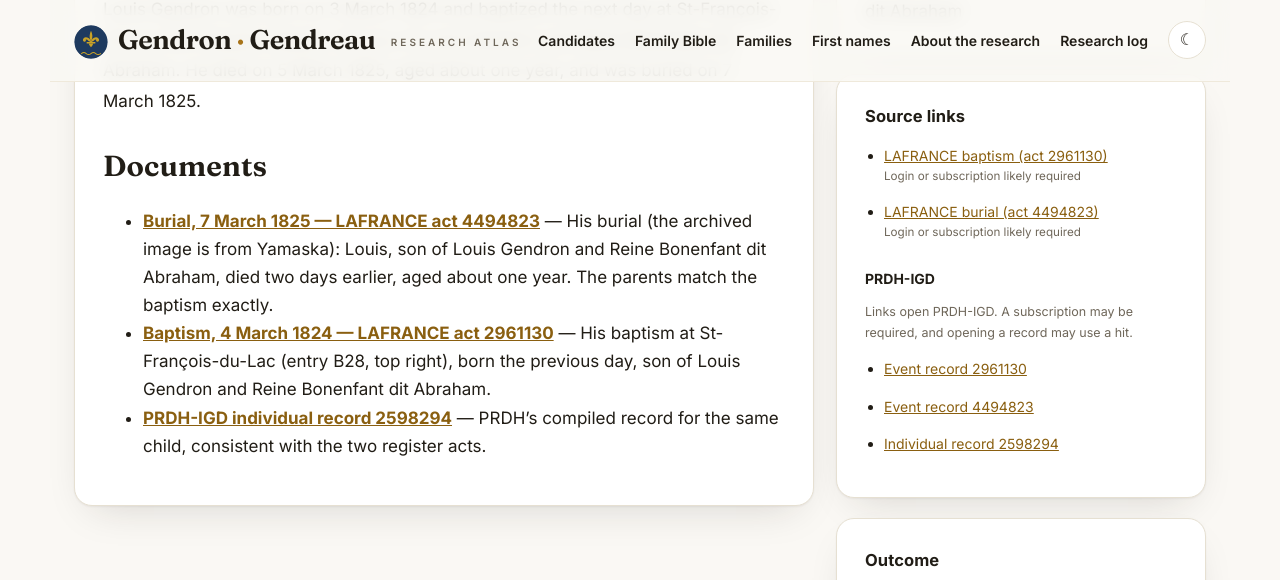
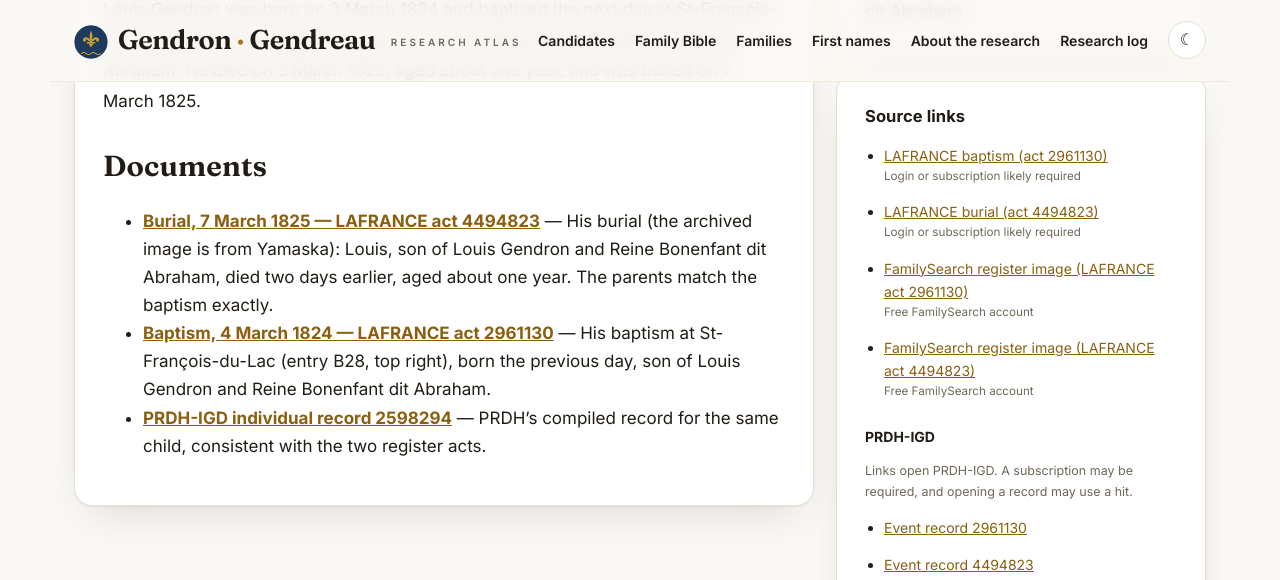
Before and after one commit to vetharmon/gendron-research, a Jekyll site: the page built from _candidates/c134.md, in a window 1280 px wide and 900 px high, scrolled down 519 px, cut to the strip 0-580 px from the top of the window. Built offline with Jekyll 4.4.1, drawn with Linux system fonts in a browser that asks for light colours.

Commit message:
Add FamilySearch register image links (St-François-du-Lac cluster, 2 acts)

```diff
--- a/_candidates/c134.md
+++ b/_candidates/c134.md
@@ -25,6 +25,14 @@ sources:
     url: "https://www.prdh-igd.com/Membership/fr/PRDH/Individu/2598294"
     access: "Login or subscription likely required"
     provenance: "Recorded in the source research notes."
+  - label: FamilySearch register image (LAFRANCE act 2961130)
+    url: https://www.familysearch.org/ark:/61903/3:1:3QS7-8993-CWS8
+    access: Free FamilySearch account
+    provenance: Quebec, Catholic Parish Registers, 1621-1979 — image 625, film 1031752. Matched to the LAFRANCE act on name, date and parents (12 Nov 2026).
+  - label: FamilySearch register image (LAFRANCE act 4494823)
+    url: https://www.familysearch.org/ark:/61903/3:1:3QSQ-G993-Z3N2
+    access: Free FamilySearch account
+    provenance: Quebec, Catholic Parish Registers, 1621-1979 — image 420, film 5469550. Matched to the LAFRANCE act on name, date and parents (12 Nov 2026).
 filenames:
   - "C134_GENDRON_Louis_1824-03-04_Baptism_St-Francois-du-Lac_LAFRANCE-2961130.jpg"
   - "C134_GENDRON_Louis_1825-03-07_Burial_Yamaska_LAFRANCE-4494823.jpg"
```
Also changed, not shown: 1 other file.
